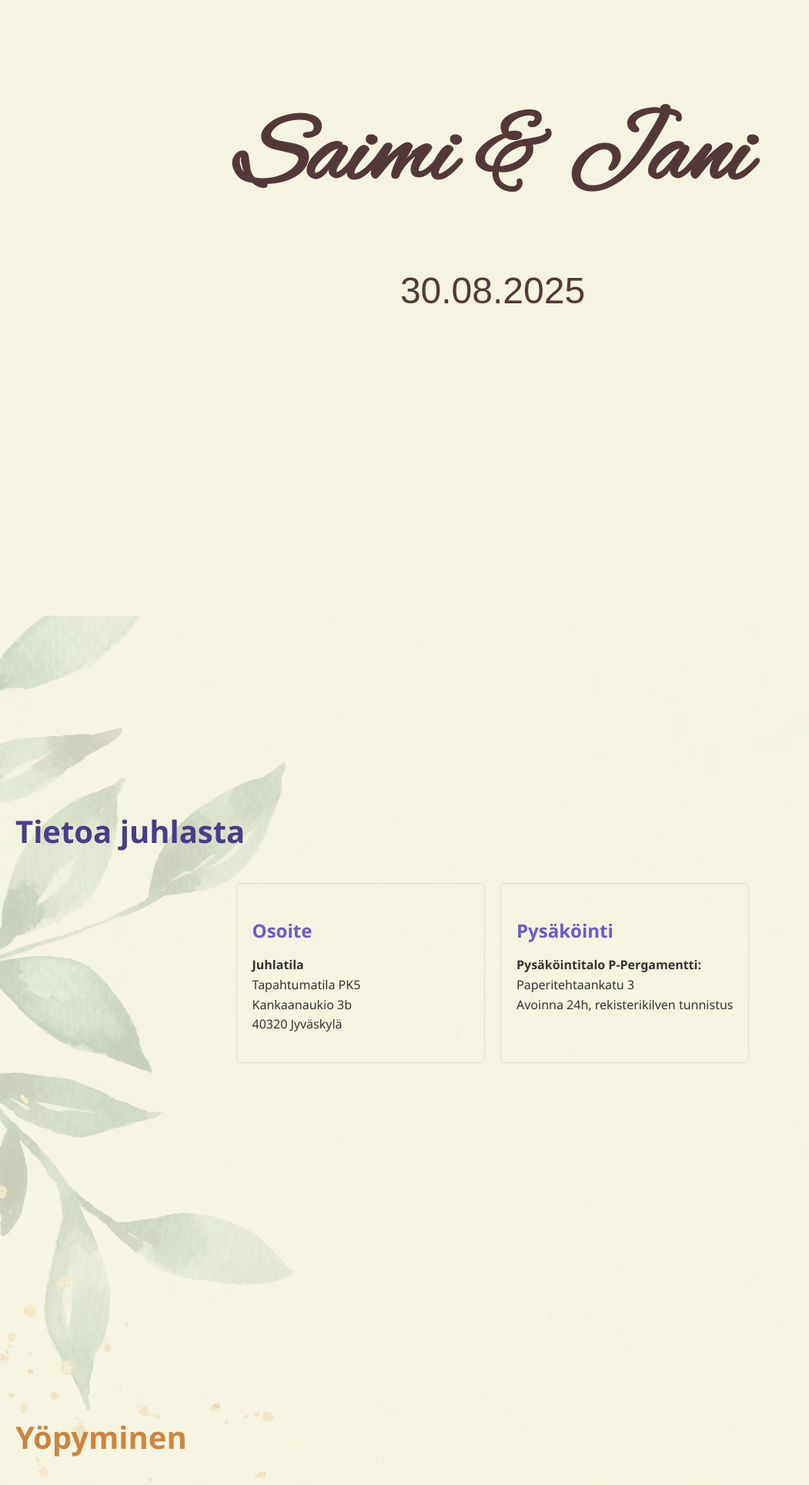
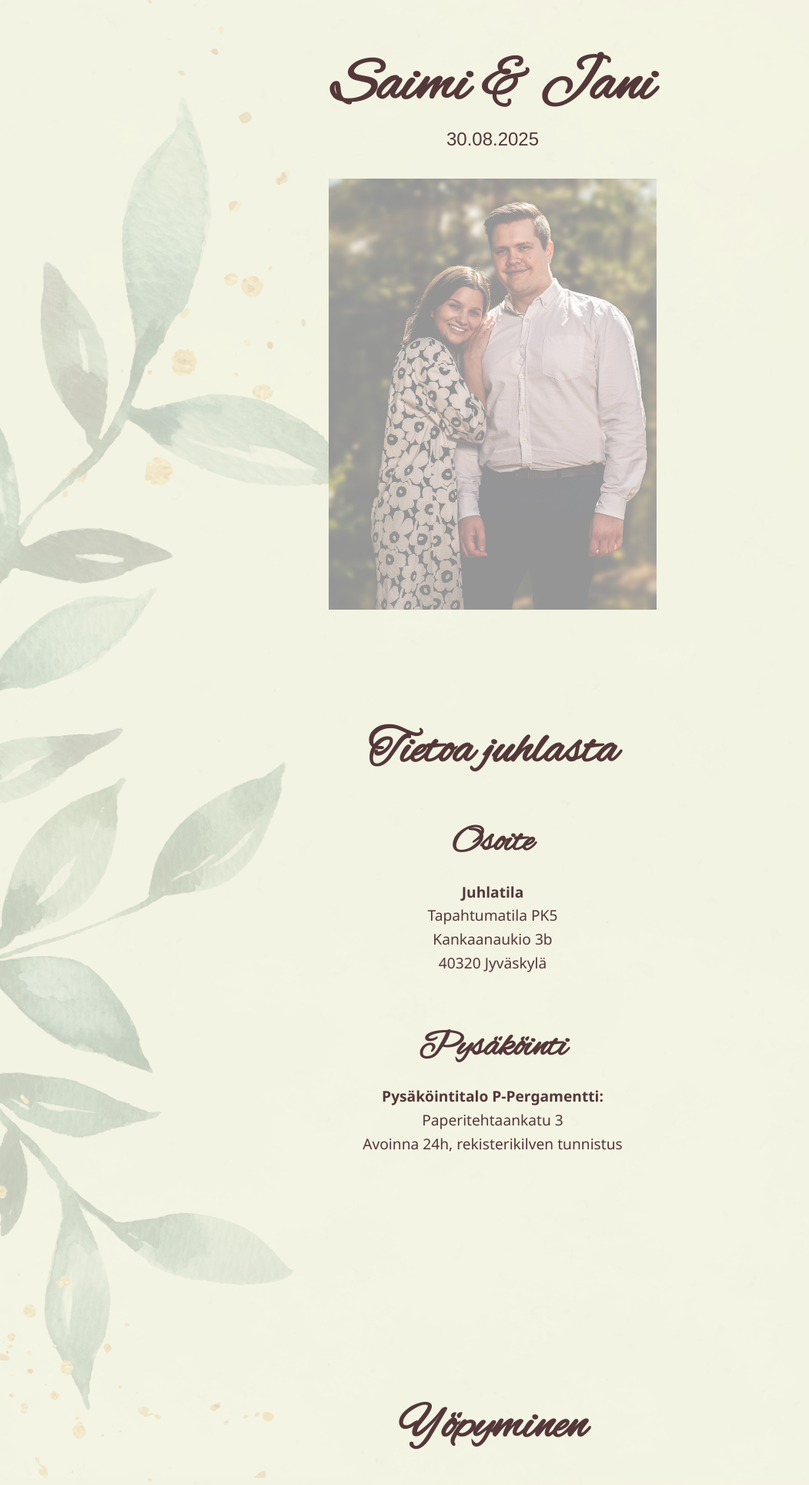
Before and after one commit to JaniKarj/OnePageWonder, a Django app: page / in a window 1280 px wide. Shown: the top 1929 px of the page at 77% size, without its empty margins (0-1051 px from the left). Run offline with Django 5.2, Linux system fonts and the light colour scheme.

Commit message:
Paranneltu css-tiedostoa ja testattu toimivuutta mobiililaitteilla

```diff
--- a/OnePageWonder/OnePageWonder/settings.py
+++ b/OnePageWonder/OnePageWonder/settings.py
@@ -26,7 +26,7 @@
 # SECURITY WARNING: don't run with debug turned on in production!
 DEBUG = bool(os.environ.get("DEBUG", default=0))
 
-ALLOWED_HOSTS = os.environ.get("DJANGO_ALLOWED_HOSTS", "localhost,127.0.0.1").split(",")
+ALLOWED_HOSTS = os.environ.get("DJANGO_ALLOWED_HOSTS", "localhost,127.0.0.1,192.168.100.11").split(",")
 
 
 # Application definition
--- a/OnePageWonder/base/static/css/style.css
+++ b/OnePageWonder/base/static/css/style.css
@@ -1,3 +1,9 @@
+html, body {
+    height: 100%;
+    margin: 0;
+    padding: 0;
+}
+
 body {
     font-family: 'Segoe UI', Tahoma, Geneva, Verdana, sans-serif;
     margin: 0;
@@ -8,221 +14,143 @@
     background-repeat: no-repeat;
     background-attachment: fixed;
     background-color: #f5f5dc;
+    color: #543839;
+    text-align: center;
+    scroll-snap-type: y proximity;
+    overflow-y: scroll;
 }
 
+/* Harmonisointia sivujen kesken */
+.about-container,
+.bookings-container,
+.wedding-details-container,
+.contact-container,
 .home-container {
     min-height: 100vh;
     display: flex;
     flex-direction: column;
     align-items: center;
-    padding: 40px 20px;
-    box-sizing: border-box;
-    position: relative;
-    z-index: 1;
-    background-color: #F4F4E0;
-}
-
-.wedding-info {
-    text-align: center;
-    margin-bottom: 20px;
-    order: 1;
-}
-
-.image-container {
-    width: 100%;
-    text-align: center;
-    order: 2;
-}
-
-.home-image {
-    max-width: 100%;
-    height: auto;
-    display: block;
-}
-
-h1 {
-    font-family: 'Alex Brush', cursive; /* Google Font */
-    font-size: clamp(3rem, 12vw, 8rem);
-    margin-bottom: 0.5em;
-    color: #543839;
-}
-
-.date, .time {
-    font-family: 'Arial', sans-serif;
-    font-size: clamp(2rem, 5vw, 3rem);
-    margin-bottom: 0.2em;
-    color: #543839;
-}
-
-.about-container {
-    min-height: 100vh;
-    display: flex;
-    flex-direction: column;
     justify-content: center;
     padding: 40px 20px;
     box-sizing: border-box;
     position: relative;
     z-index: 1;
-    background-color: rgba(245, 245, 220, 0.8);
+    background-color: rgba(244, 244, 224, 0.8);
+    scroll-snap-align: start;
+    scroll-snap-stop: always;
 }
 
-.about-container h2 {
-    font-size: 2.5em;
-    margin-bottom: 1em;
-    color: #483d8b; /* DarkSlateBlue */
+.home-container {
+    height: 100vh;
 }
 
-.wedding-details {
-    max-width: 800px;
-    margin: 0 auto;         /* Center the details block */
-    text-align: left;      /* Left-align text within the details */
-    display: grid;          /* Use CSS Grid for layout */
-    grid-template-columns: repeat(auto-fit, minmax(250px, 1fr)); /* Responsive columns */
-    gap: 20px;              /* Spacing between columns */
+h1, h2, h3 {
+    font-family: 'Alex Brush', cursive;
+    color: #543839;
+    margin-bottom: 0em;
 }
 
-.wedding-details h3 {
-    font-size: 1.5em;
-    margin-bottom: 0.5em;
-    color: #6a5acd; /* SlateBlue */
+h1 {
+    font-size: clamp(2rem, 10vh, 6rem);
 }
 
-.wedding-details p {
-    font-size: 1em;
-    line-height: 1.6;
-    color: #333;
+h2 {
+    font-size: clamp(1.5rem, 8vh, 4rem);
 }
 
-.location, .directions, .parking {
-    padding: 20px;
-    border: 1px solid #ddd; /* Light gray border */
-    border-radius: 5px;
+h3 {
+    font-size: clamp(1.2rem, 6vh, 3rem);
 }
 
-.bookings-container {
-    min-height: 100vh;
-    display: flex;
-    flex-direction: column;
-    justify-content: center;
-    padding: 40px 20px;
-    box-sizing: border-box;
-    position: relative;
-    z-index: 1;
-    background-color: rgba(245, 245, 220, 0.8);
+p {
+    font-size: clamp(0.8rem, 3vh, 1.2rem);
+    line-height: 1.6;
+    margin-bottom: 0.8em;
 }
 
-.bookings-container h2 {
-    font-size: 2.5em;
-    margin-bottom: 1em;
-    color: #cd853f; /* Peru color */
-}
-.hotel-list {
-    display: grid;          /* Use CSS Grid for layout */
-    grid-template-columns: repeat(auto-fit, minmax(300px, 1fr)); /* Responsive columns */
-    gap: 30px;              /* Spacing between columns */
-    max-width: 1200px;
-    margin: 0 auto;
-    text-align: left;
+.location,
+.directions,
+.parking,
+.hotel,
+.details-section,
+.wedding-details,
+.hotel-list,
+.contact-info {
+    border: none;
+    padding: 0;
+    background-color: transparent;
 }
 
-.hotel {
-    border: 1px solid #ccc;
-    padding: 25px;
-    border-radius: 8px;
-    background-color: white;
+.wedding-details,
+.hotel-list {
+    display: block;
 }
 
-.hotel h3 {
-    font-size: 1.8em;
-    margin-bottom: 0.5em;
-    color: #b8860b;  /*DarkGoldenRod*/
+.wedding-info {
+    text-align: center;
+    order: 1;
+    overflow: visible;
+    margin-bottom: 20px;
 }
 
-.hotel p {
-    font-size: 1em;
-    line-height: 1.5;
-    color: #333;
-    margin-bottom: 0.8em;
-}
-.hotel strong{
-    color: #8b4513
+.wedding-info .date {
+    font-family: 'Arial', sans-serif;
+    font-size: clamp(1rem, 3vh, 2rem);
+    margin-bottom: 0.5em;
+    margin-top: 0em;
 }
 
-.wedding-details-container {
-    min-height: 100vh;
+.image-container {
+    width: 80%;
+    text-align: center;
+    order: 2;
+    max-height: none;
     display: flex;
-    flex-direction: column;
     justify-content: center;
-    padding: 40px 20px;
-    box-sizing: border-box;
-    position: relative;
-    z-index: 1;
-    background-color: rgba(245, 245, 220, 0.8);
+    align-items: center;
 }
 
-.wedding-details-container h2 {
-    text-align: center;
-    font-size: 2.5em;
-    margin-bottom: 1em;
-    color: #4682b4; /* SteelBlue */
+.home-image {
+    max-width: 100%;
+    max-height: 70vh;
+    height: auto;
+    display: block;
+    object-fit: contain;
 }
 
-.details-section {
-    max-width: 800px;
-    margin: 0 auto;
-    padding: 20px;
-    text-align: left;
-    border-bottom: 1px solid #ddd; /* Light gray separator line */
-}
-.details-section:last-child{
-    border: none;
+strong {
+    color: #543839;
 }
 
-.details-section h3 {
-    font-size: 1.8em;
-    margin-bottom: 0.5em;
-    color: #6495ed; /* CornflowerBlue */
+@media (max-width: 768px) {
+    .home-container {
+        padding: 10px;
     }
 
-.details-section p {
-    font-size: 1em;
-    line-height: 1.6;
-    color: #333;
-    margin-bottom: 1em;
+    .wedding-info {
+        margin-bottom: 10px;
     }
 
-.contact-container {
-    min-height: 100vh;
-    display: flex;
-    flex-direction: column;
-    justify-content: center;
-    padding: 40px 20px;
-    box-sizing: border-box;
-    position: relative;
-    z-index: 1;
-    background-color: rgba(245, 245, 220, 0.8);
+    .image-container {
+        width: 95%;
     }
 
-.contact-container h2 {
-    text-align: center;
-    font-size: 2.5em;
-    margin-bottom: 1em;
-    color: #a0522d; /* Sienna */
+    .home-image {
+        max-height: 60vh;
     }
 
-.contact-info{
-    max-width: 600px;
-    margin: 0 auto;
-    padding: 20px;
-    text-align: left;
+    h1 {
+        font-size: clamp(1.5rem, 8vh, 4rem);
     }
 
-.contact-info p {
-    font-size: 1em;
-    line-height: 1.6;
-    color: #333;
-    margin-bottom: 0.8em;
+    .wedding-info .date {
+        font-size: clamp(0.8rem, 3vh, 1.5rem);
     }
-.contact-info strong{
-    color: #8b4513
+
+    .about-container,
+    .bookings-container,
+    .wedding-details-container,
+    .contact-container {
+        padding: 20px 10px;
     }
+}
--- a/OnePageWonder/base/templates/about.html
+++ b/OnePageWonder/base/templates/about.html
@@ -1,7 +1,5 @@
 <div class="about-container">
     <h2>Tietoa juhlasta</h2>
-    <div class="wedding-details">
-        <div class="location">
         <h3>Osoite</h3>
         <p>
             <strong>Juhlatila</strong><br>
@@ -9,14 +7,9 @@
             Kankaanaukio 3b<br>
             40320 Jyväskylä
         </p>
-        </div>
-
-        <div class="parking">
         <h3>Pysäköinti</h3>
         <p><strong>Pysäköintitalo P-Pergamentti:</strong><br>
             Paperitehtaankatu 3<br>
             Avoinna 24h, rekisterikilven tunnistus
         </p>
 </div>
-    </div>
-</div>
--- a/OnePageWonder/base/templates/base.html
+++ b/OnePageWonder/base/templates/base.html
@@ -12,8 +12,6 @@
     <link rel="stylesheet" href="{% static "css/style.css" %}">
 </head>
 <body>
-    <main>
-        {% block content %}{% endblock %}
-    </main>
+    {% block content %}{% endblock %}
 </body>
 </html>
--- a/OnePageWonder/base/templates/bookings.html
+++ b/OnePageWonder/base/templates/bookings.html
@@ -1,7 +1,7 @@
 <div class="bookings-container">
     <h2>Yöpyminen</h2>
     <div class="hotel-list">
-        <div class="hotel">
+
         <h3>Hotelli Verso</h3>
         <p>
             <strong>Osoite:</strong> Kauppakatu 35, 40100 Jyväskylä<br>
@@ -11,10 +11,8 @@
             <strong>Ohjeet varaukseen</strong>
             Verkossa tehtävän varauksen yhteydessä käytä alennuskoodia: XXXXXX
         </p>
-        </div>
 
-        <div class="hotel">
         <h3>Hotelli nro 2</h3>
+
     </div>
 </div>
-</div>
--- a/OnePageWonder/base/templates/home.html
+++ b/OnePageWonder/base/templates/home.html
@@ -1,4 +1,5 @@
 {% extends "base.html" %}
+{% load static %}
 {% block title %} Tervetuloa häihimme {% endblock title %}
 {% block content %}
 <div class="home-container">
@@ -6,7 +7,9 @@
         <h1>Saimi &amp; Jani</h1>
         <p class="date">30.08.2025</p>
     </div>
-
+    <div class="image-container">
+        <img src="{% static 'images/IMG_8070.JPG' %}" alt="Wedding Photo" class="home-image">
+    </div>
 </div>
 {% include "about.html" %}
 {% include "bookings.html" %}
```
Also changed, not shown: OnePageWonder/base/static/images/IMG_5769.jpg (added), 1 other file. Lines whose indentation alone changed are shown as unchanged.
